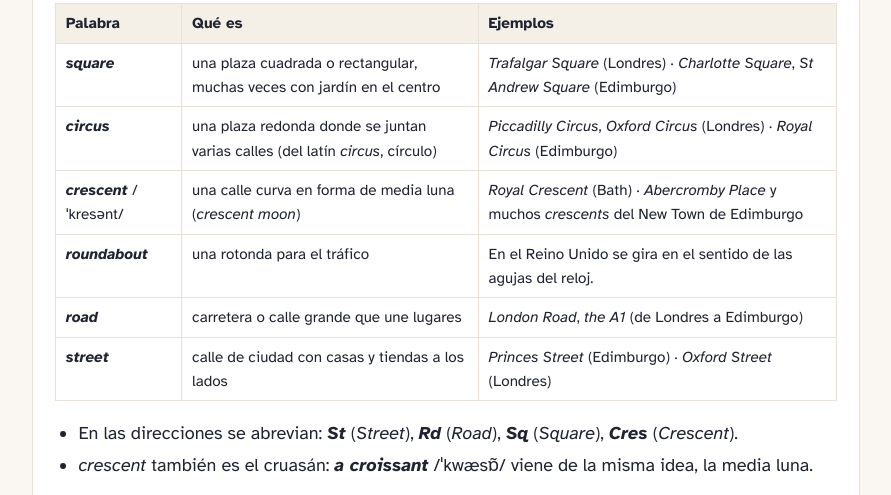
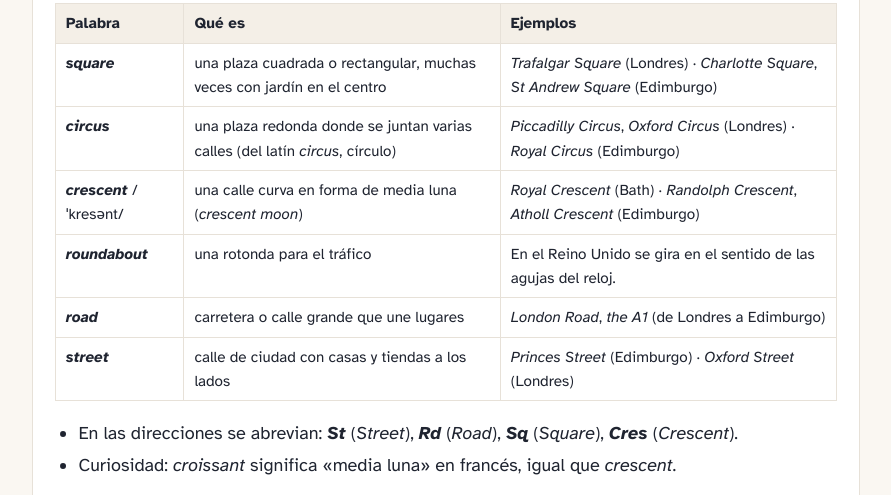
Before and after one commit to eoidezamora/class-diary, a plain HTML site: page 2026-11.html in a window 1280 px wide. Shown: the part 4795-5290 px from the top of the page, without its empty margins (194-1085 px from the left). Drawn offline with Linux system fonts and the light colour scheme.

Commit message:
Sesión 13: ajustes crescent
Co-Authored-By: Claude Opus 5.5 <noreply@anthropic.com>
Claude-Session: https://claude.ai/code/session_01P1ktreHUvufLXFXcz6Z7hv

```diff
--- a/2026-11.html
+++ b/2026-11.html
@@ -300,7 +300,7 @@
 <tr>
 <td><strong><em>crescent</em></strong> /ˈkresənt/</td>
 <td>una calle curva en forma de media luna (<em>crescent moon</em>)</td>
-<td><em>Royal Crescent</em> (Bath) · <em>Abercromby Place</em> y muchos <em>crescents</em> del New Town de Edimburgo</td>
+<td><em>Royal Crescent</em> (Bath) · <em>Randolph Crescent</em>, <em>Atholl Crescent</em> (Edimburgo)</td>
 </tr>
 <tr>
 <td><strong><em>roundabout</em></strong></td>
@@ -321,7 +321,7 @@
 </table></div>
 <ul>
 <li>En las direcciones se abrevian: <strong><em>St</em></strong> (<em>Street</em>), <strong><em>Rd</em></strong> (<em>Road</em>), <strong><em>Sq</em></strong> (<em>Square</em>), <strong><em>Cres</em></strong> (<em>Crescent</em>).</li>
-<li><em>crescent</em> también es el cruasán: <strong><em>a croissant</em></strong> /ˈkwæsɒ̃/ viene de la misma idea, la media luna.</li>
+<li>Curiosidad: <em>croissant</em> significa «media luna» en francés, igual que <em>crescent</em>.</li>
 </ul>
 <p><strong>Míralos desde el aire</strong> (vista satélite de Google Maps):
 <a href="https://www.google.com/maps/place/Charlotte+Square,+Edinburgh/@55.9521,-3.2076,350m/data=!3m1!1e3" target="_blank" rel="noopener">Charlotte Square</a> ·
```
Also changed, not shown: index.html (+2 -2 lines), 1 other file.
